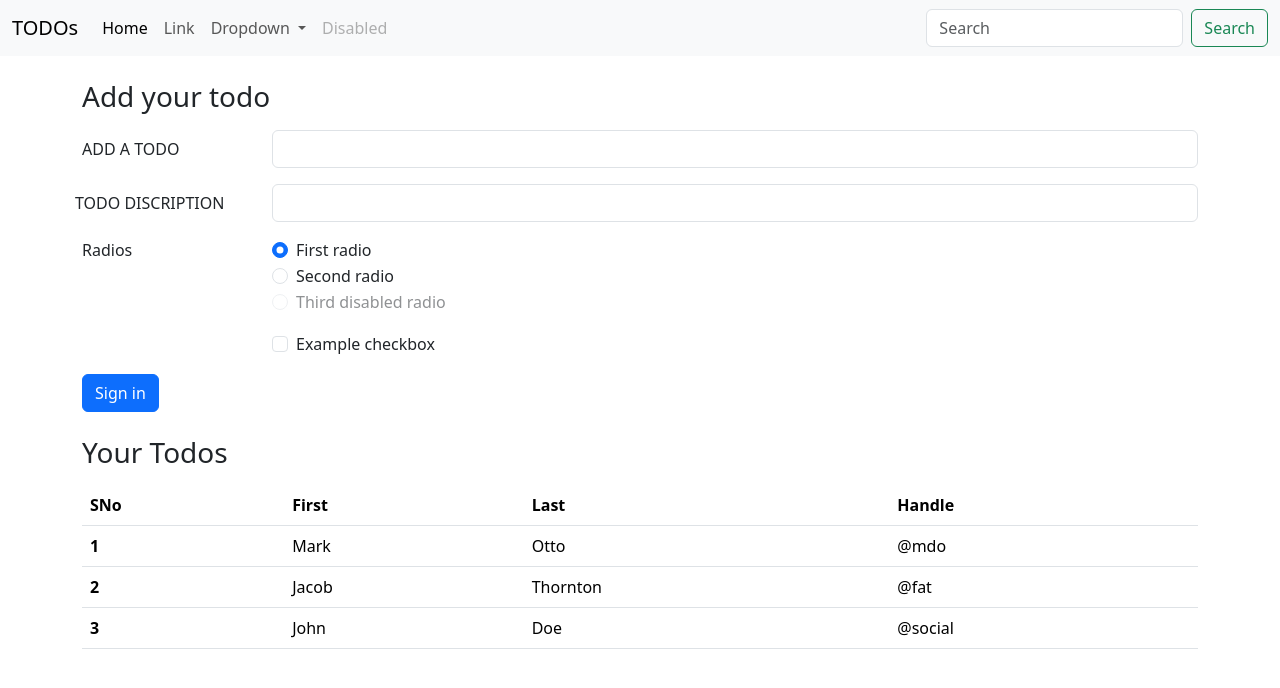
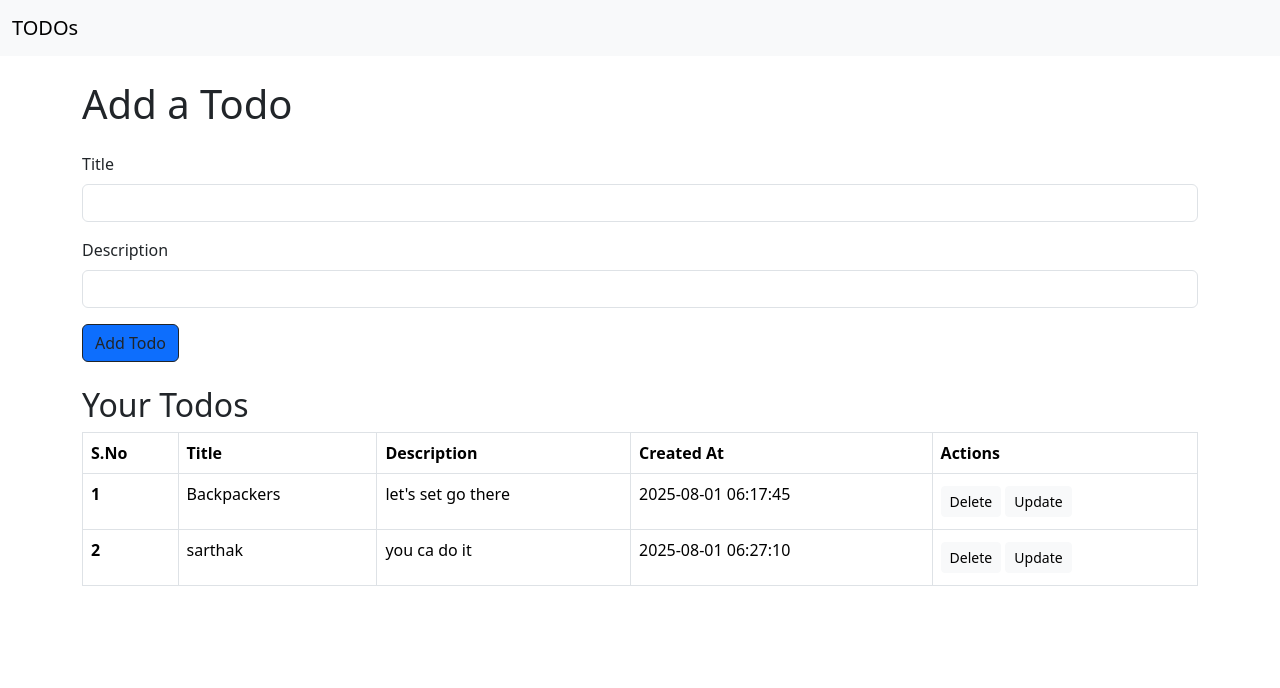
Before and after one commit to sarthaksinghaniya/mlproject, a Flask app: page / in a window 1280 px wide. Shown: the top 688 px of the page. Run offline with Flask 3, Linux system fonts and the light colour scheme; data comes from the database, SQL or seed files in the repository; both versions use the stored data as it was after the commit.

Commit message:
flask done yeahh

```diff
--- a/app.py
+++ b/app.py
@@ -1,9 +1,10 @@
-from flask import Flask, render_template
+from flask import Flask, render_template, request , redirect
 from flask_sqlalchemy import SQLAlchemy
 from datetime import datetime
 
 app = Flask(__name__)
 
+# Config
 app.config['SQLALCHEMY_DATABASE_URI'] = 'sqlite:///todo.db'
 app.config['SQLALCHEMY_TRACK_MODIFICATIONS'] = False
 db = SQLAlchemy(app)
@@ -19,18 +20,48 @@ class Todo(db.Model):
         return f"{self.sno} - {self.title}"
 
 # Routes
-@app.route('/')
+@app.route('/', methods=['GET', 'POST'])
 def hello_world():
-    todo = Todo(title = "First todo", desc = "start programing cutie")
-    db.session.add(todo)
-    db.session.commit()
-    return render_template('index.html')
+    if request.method == 'POST':
+        title = request.form.get('title')
+        desc = request.form.get('desc')
+        todo = Todo(title=title, desc=desc)
+        db.session.add(todo)
+        db.session.commit()
 
-@app.route('/products')
-def products():
+    allTodo = Todo.query.all()
+    return render_template('index.html', allTodo=allTodo)
+
+@app.route('/show')
+def show():
+    allTodos = Todo.query.all()
+    print(allTodos)
     return 'This is the products page'
 
-# Create database tables
+@app.route('/Delete/<int:sno>')
+def Delete(sno):
+    todo = Todo.query.filter_by(sno=sno).first()
+    db.session.delete(todo)
+    db.session.commit()
+    return redirect('/')
+
+
+@app.route('/Update/<int:sno>', methods=['GET', 'POST'])
+def update(sno):
+    todo = Todo.query.filter_by(sno=sno).first()
+    if not todo:
+        return "Todo not found", 404
+    if request.method == 'POST':
+        title = request.form.get('title')
+        desc = request.form.get('desc')
+        todo.title = title
+        todo.desc = desc
+        db.session.add(todo)
+        db.session.commit()
+        return redirect('/')
+    return render_template('update.html', todo=todo)
+
+# ✅ Create DB inside context
 with app.app_context():
     db.create_all()
 
--- /dev/null
+++ b/templates/base.html
@@ -0,0 +1,24 @@
+<!DOCTYPE html>
+<html lang="en">
+  <head>
+    <meta charset="UTF-8" />
+    <meta name="viewport" content="width=device-width, initial-scale=1.0" />
+    <title> {% block title %}
+
+    {% endblock title %} -MY Todo App</title>
+    <link
+      href="https://cdn.jsdelivr.net/npm/bootstrap@5.3.2/dist/css/bootstrap.min.css"
+      rel="stylesheet"
+    />
+    <script src="https://cdn.jsdelivr.net/npm/bootstrap@5.3.2/dist/js/bootstrap.bundle.min.js"></script>
+  </head>
+  <body>
+    <nav class="navbar navbar-expand-lg bg-light">
+      <div class="container-fluid">
+        <a class="navbar-brand" href="/">TODOs</a>
+      </div>
+    </nav>
+
+    {% block body %} {% endblock body %}
+  </body>
+</html>
--- a/templates/index.html
+++ b/templates/index.html
@@ -1,181 +1,70 @@
-<!DOCTYPE html>
-<html lang="en">
-  <head>
-    <meta charset="UTF-8" />
-    <meta name="viewport" content="width=device-width, initial-scale=1.0" />
-    <title>sarthak</title>
-    <link
-      href="https://cdn.jsdelivr.net/npm/bootstrap@5.3.2/dist/css/bootstrap.min.css"
-      rel="stylesheet"
+{% extends 'base.html' %} {% block title %} HOME {% endblock title %} {% block
+body %}
+
+<!-- Navbar -->
+
+<!-- Todo Form -->
+<div class="container my-4">
+  <h1 class="mb-4">Add a Todo</h1>
+  <form action="/" method="POST">
+    <div class="mb-3">
+      <label for="title" class="form-label">Title</label>
+      <input
+        type="text"
+        name="title"
+        class="form-control"
+        id="title"
+        required
       />
-    <script src="https://cdn.jsdelivr.net/npm/bootstrap@5.3.2/dist/js/bootstrap.bundle.min.js"></script>
-  </head>
-  <body>
-    <nav class="navbar navbar-expand-lg bg-body-tertiary">
-      <div class="container-fluid">
-        <a class="navbar-brand" href="#">TODOs</a>
-        <button
-          class="navbar-toggler"
-          type="button"
-          data-bs-toggle="collapse"
-          data-bs-target="#navbarSupportedContent"
-          aria-controls="navbarSupportedContent"
-          aria-expanded="false"
-          aria-label="Toggle navigation"
-        >
-          <span class="navbar-toggler-icon"></span>
-        </button>
-        <div class="collapse navbar-collapse" id="navbarSupportedContent">
-          <ul class="navbar-nav me-auto mb-2 mb-lg-0">
-            <li class="nav-item">
-              <a class="nav-link active" aria-current="page" href="#">Home</a>
-            </li>
-            <li class="nav-item">
-              <a class="nav-link" href="#">Link</a>
-            </li>
-            <li class="nav-item dropdown">
-              <a
-                class="nav-link dropdown-toggle"
-                href="#"
-                role="button"
-                data-bs-toggle="dropdown"
-                aria-expanded="false"
-              >
-                Dropdown
-              </a>
-              <ul class="dropdown-menu">
-                <li><a class="dropdown-item" href="#">Action</a></li>
-                <li><a class="dropdown-item" href="#">Another action</a></li>
-                <li><hr class="dropdown-divider" /></li>
-                <li>
-                  <a class="dropdown-item" href="#">Something else here</a>
-                </li>
-              </ul>
-            </li>
-            <li class="nav-item">
-              <a class="nav-link disabled" aria-disabled="true">Disabled</a>
-            </li>
-          </ul>
-          <form class="d-flex" role="search">
-            <input
-              class="form-control me-2"
-              type="search"
-              placeholder="Search"
-              aria-label="Search"
-            />
-            <button class="btn btn-outline-success" type="submit">
-              Search
+    </div>
+    <div class="mb-3">
+      <label for="desc" class="form-label">Description</label>
+      <input type="text" name="desc" class="form-control" id="desc" required />
+    </div>
+    <button type="submit" class="btn btn-outline-dark btn-primary">
+      Add Todo
     </button>
   </form>
 </div>
-      </div>
-    </nav>
+
+<!-- Todo Table -->
 <div class="container my-4">
-      <form>
-        <h1 class="h3 mb-3 fw-normal">Add your todo</h1>
-
-        <div class="row mb-3">
-          <label for="title" class="col-sm-2 col-form-label">ADD A TODO</label>
-          <div class="col-sm-10">
-            <input type="text" class="form-control" id="title" />
-          </div>
-        </div>
-        <div class="row mb-3">
-          <label for="desc" class="col-sm-2 col-form-label" style="padding-left: 5px;"
-            >TODO DISCRIPTION</label
-          >
-          <div class="col-sm-10">
-            <input type="text" class="form-control" id="desc" />
-          </div>
-        </div>
-        <fieldset class="row mb-3">
-          <legend class="col-form-label col-sm-2 pt-0">Radios</legend>
-          <div class="col-sm-10">
-            <div class="form-check">
-              <input
-                class="form-check-input"
-                type="radio"
-                name="gridRadios"
-                id="gridRadios1"
-                value="option1"
-                checked
-              />
-              <label class="form-check-label" for="gridRadios1">
-                First radio
-              </label>
-            </div>
-            <div class="form-check">
-              <input
-                class="form-check-input"
-                type="radio"
-                name="gridRadios"
-                id="gridRadios2"
-                value="option2"
-              />
-              <label class="form-check-label" for="gridRadios2">
-                Second radio
-              </label>
-            </div>
-            <div class="form-check disabled">
-              <input
-                class="form-check-input"
-                type="radio"
-                name="gridRadios"
-                id="gridRadios3"
-                value="option3"
-                disabled
-              />
-              <label class="form-check-label" for="gridRadios3">
-                Third disabled radio
-              </label>
-            </div>
-          </div>
-        </fieldset>
-        <div class="row mb-3">
-          <div class="col-sm-10 offset-sm-2">
-            <div class="form-check">
-              <input class="form-check-input" type="checkbox" id="gridCheck1" />
-              <label class="form-check-label" for="gridCheck1">
-                Example checkbox
-              </label>
-            </div>
-          </div>
-        </div>
-        <button type="submit" class="btn btn-primary">Sign in</button>
-      </form>
-    </div>
-    <div class="container my-3">
-        <h1 class="h3 mb-3 fw-normal">Your Todos</h1>
-      <table class="table">
+  <h2>Your Todos</h2>
+  <table class="table table-bordered">
     <thead>
       <tr>
-            <th scope="col">SNo</th>
-            <th scope="col">First</th>
-            <th scope="col">Last</th>
-            <th scope="col">Handle</th>
+        <th>S.No</th>
+        <th>Title</th>
+        <th>Description</th>
+        <th>Created At</th>
+        <th>Actions</th>
       </tr>
     </thead>
     <tbody>
+      {% if allTodo|length == 0 %}
+
       <tr>
-            <th scope="row">1</th>
-            <td>Mark</td>
-            <td>Otto</td>
-            <td>@mdo</td>
+        <td colspan="5" class="text-center">No Todos Found</td>
       </tr>
+
+      {% endif %} {% for todo in allTodo %}
       <tr>
-            <th scope="row">2</th>
-            <td>Jacob</td>
-            <td>Thornton</td>
-            <td>@fat</td>
+        <th scope="row">{{ loop.index }}</th>
+        <td>{{ todo.title }}</td>
+        <td>{{ todo.desc }}</td>
+        <td>{{ todo.date_created }}</td>
+        <td>
+          <a href="/Delete/{{ todo.sno }}" class="btn btn-light btn-sm my-1"
+            >Delete</a
+          >
+          <a href="/Update/{{ todo.sno }}" class="btn btn-light btn-sm my-1"
+            >Update</a
+          >
+        </td>
       </tr>
-          <tr>
-            <th scope="row">3</th>
-            <td>John</td>
-            <td>Doe</td>
-            <td>@social</td>
-          </tr>
+      {% endfor %}
     </tbody>
   </table>
 </div>
-  </body>
-</html>
+
+{% endblock body %}
```
Also changed, not shown: requirements.txt (added, +100 -0 lines), templates/update.html (added, +41 -0 lines), instance/todo.db, 1 other file. Lines whose indentation alone changed are shown as unchanged.
